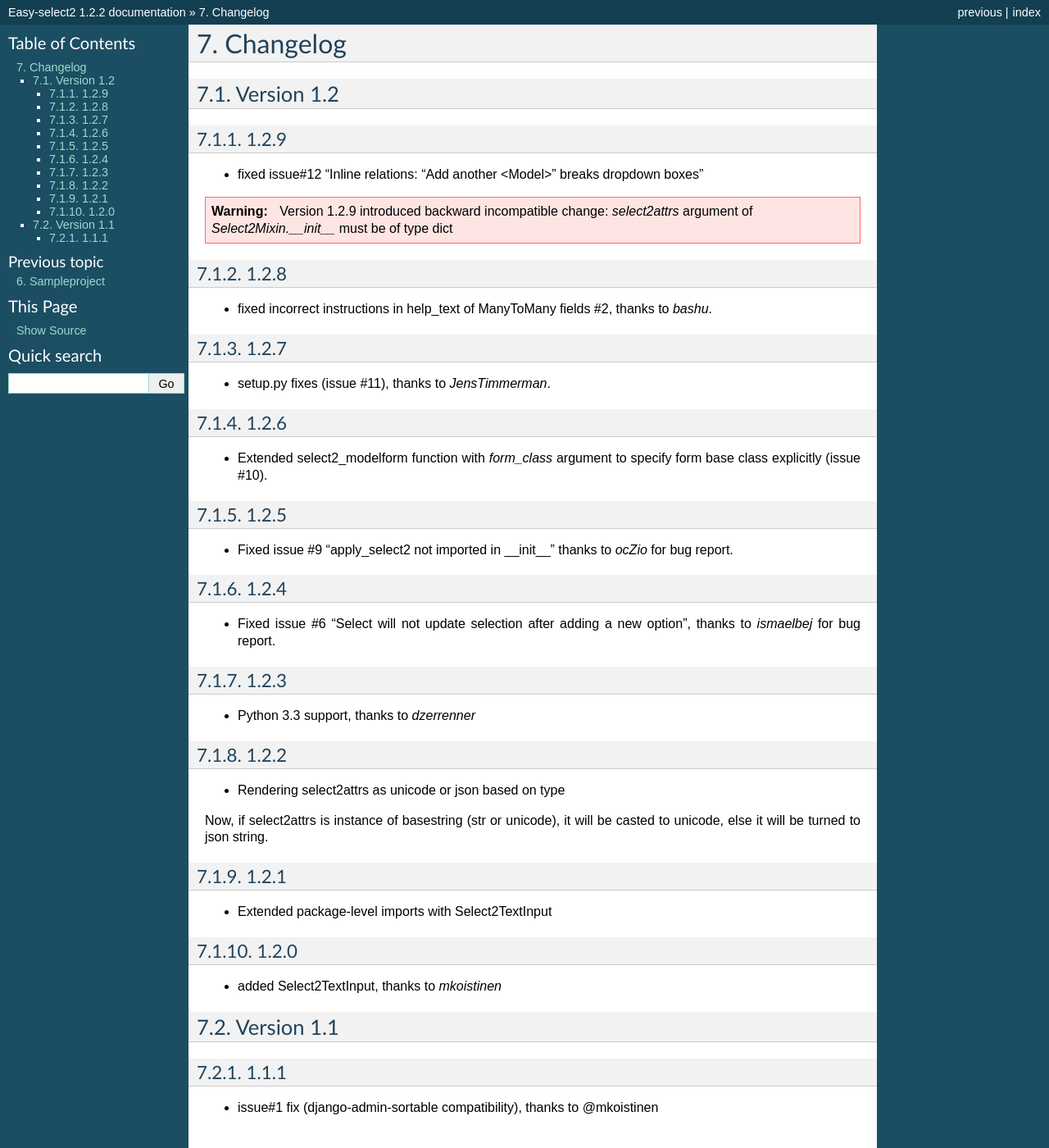
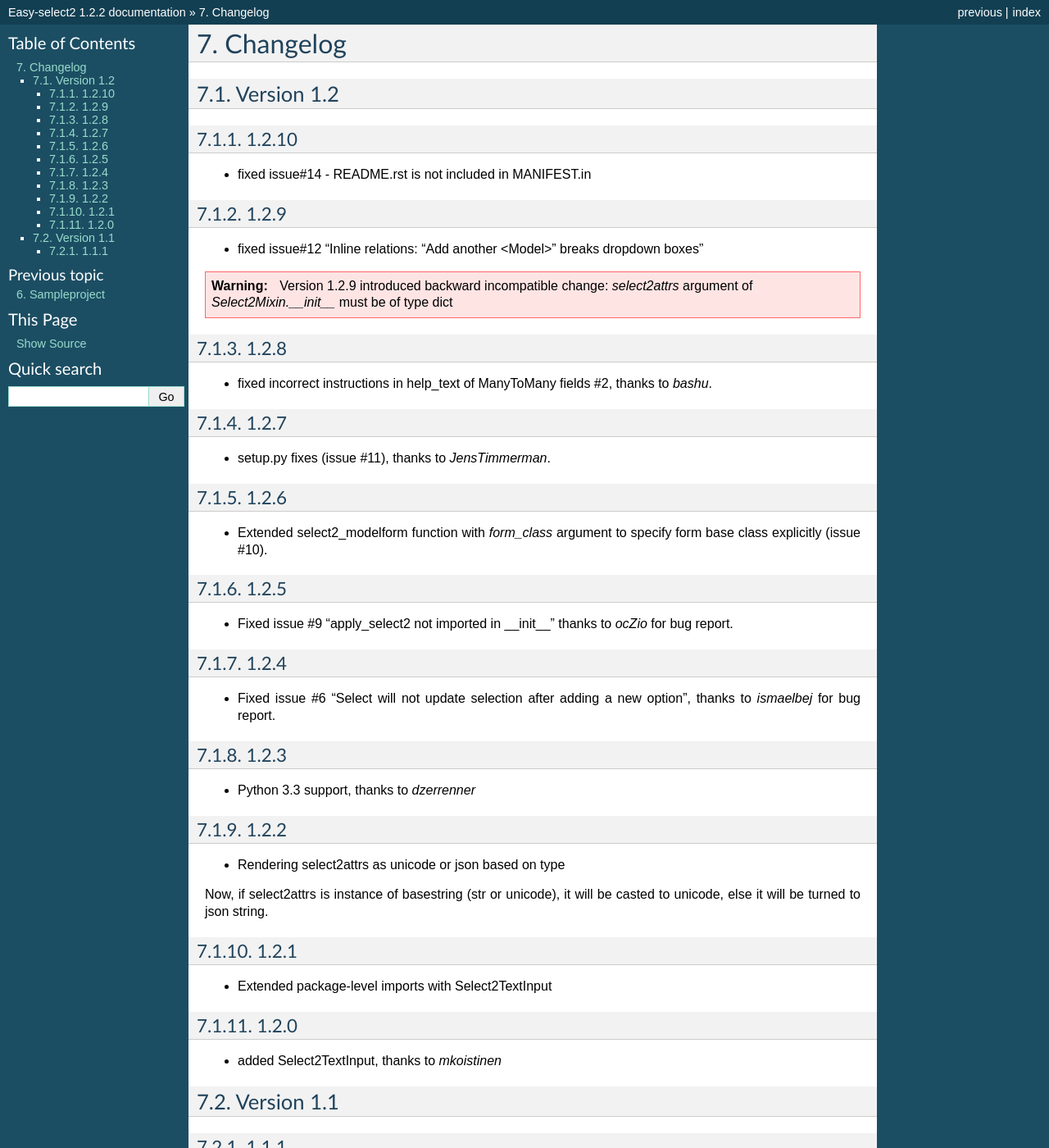
Before and after one commit to asyncee/django-easy-select2, a Sphinx documentation site: the page built from docs/source/changelog.rst, in a window 1280 px wide and 1400 px high. Shown: the whole window at 82% size. Built offline with Sphinx 7.4.7, drawn with Linux system fonts in a browser that asks for light colours.

Commit message:
Version 1.2.10

```diff
--- a/docs/source/changelog.rst
+++ b/docs/source/changelog.rst
@@ -3,6 +3,10 @@
 
 Version 1.2
 -----------
+
+1.2.10
+~~~~~~
+- fixed issue#14 - README.rst is not included in MANIFEST.in
 
 1.2.9
 ~~~~~
--- a/setup.py
+++ b/setup.py
@@ -27,7 +27,7 @@
 
 setup(
     name="django-easy-select2",
-    version="1.2.9",
+    version="1.2.10",
     packages=find_packages(),
     author="asyncee",
     description="Django select2 theme for select input widgets.",
```
